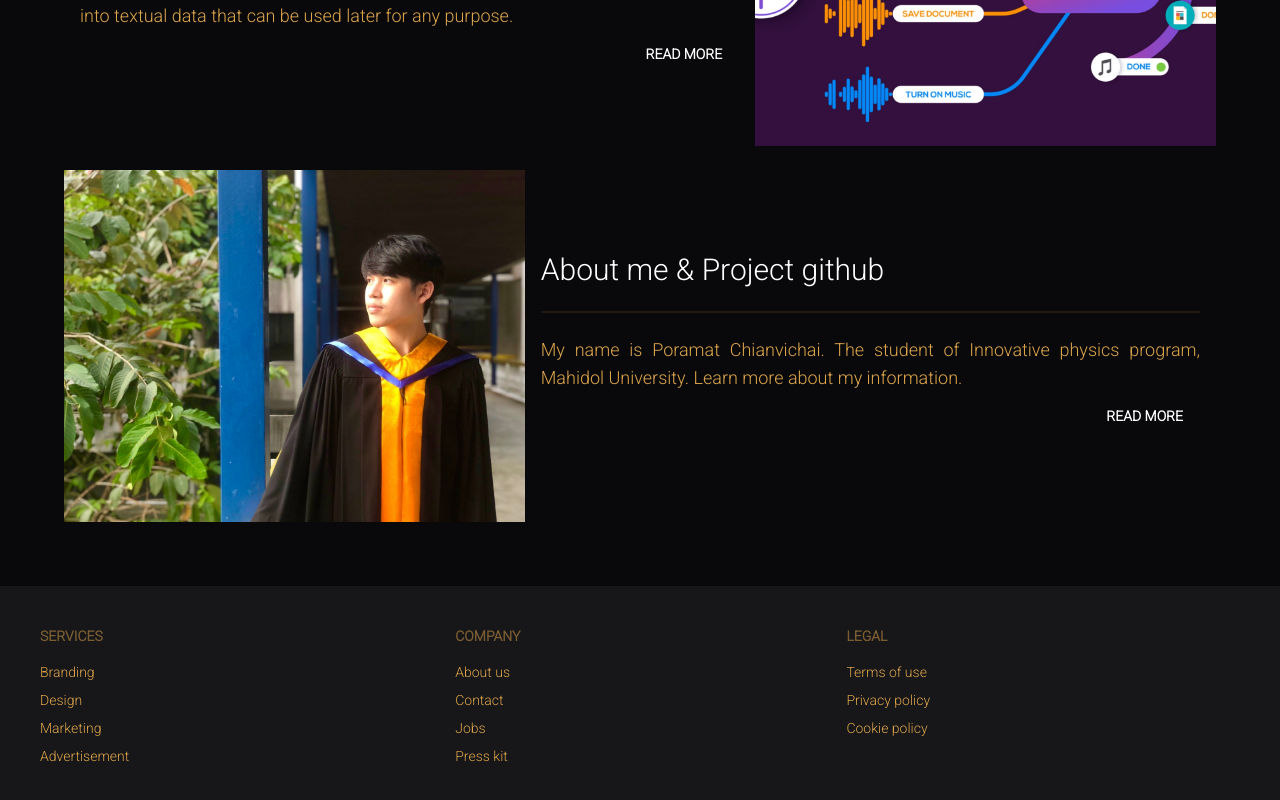
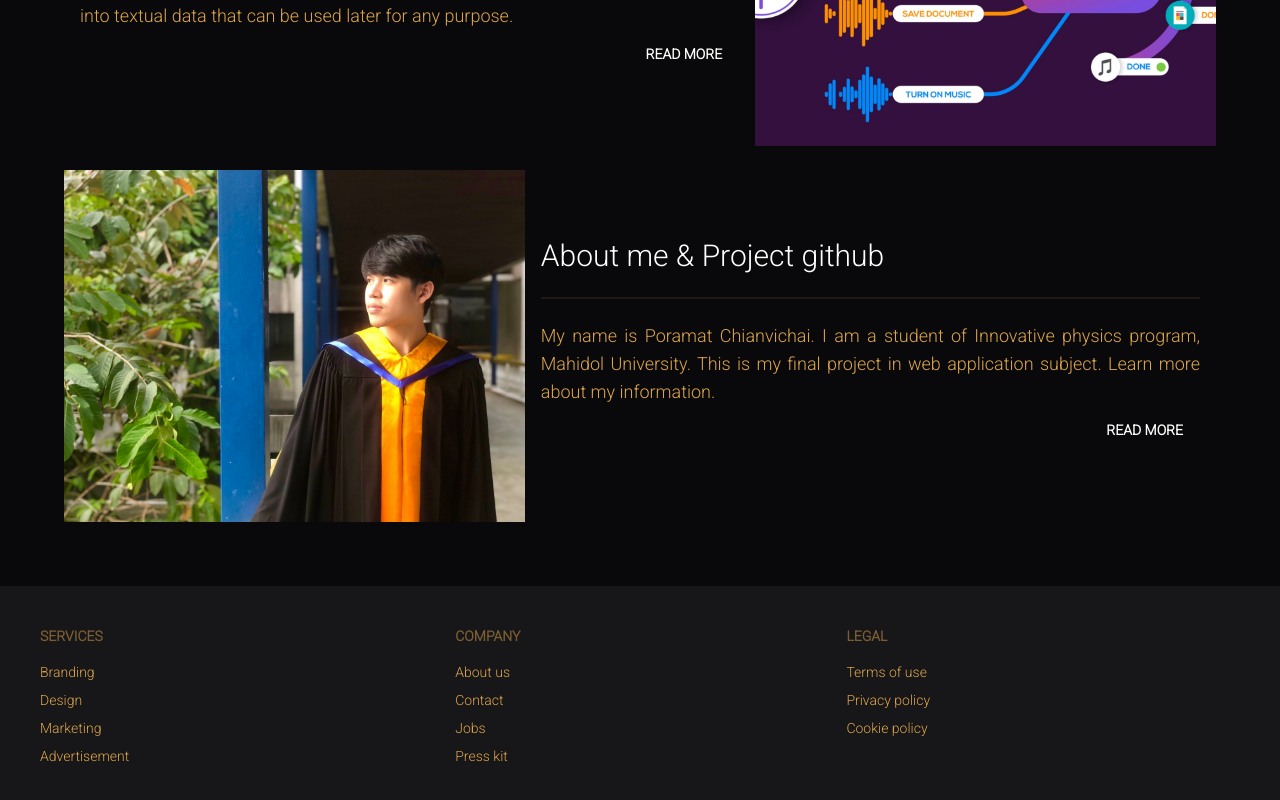
Before and after one commit to PankidT/yt-transcript-generator, a Next.js app: page / in a window 1280 px wide. Shown: the part 1613-2413 px from the top of the page. Built offline with nearby package versions, Linux system fonts and the light colour scheme.

Commit message:
add profile metadata

```diff
--- a/src/pages/index.tsx
+++ b/src/pages/index.tsx
@@ -133,9 +133,9 @@ const Home: NextPage = () => {
                 {/* Add horizontal line */}
                 <div className="divider"></div>
                 <p className="overflow-hidden truncate whitespace-normal text-justify text-lg">
-                  My name is Poramat Chianvichai. The student of Innovative
-                  physics program, Mahidol University. Learn more about my
-                  information.
+                  My name is Poramat Chianvichai. I am a student of Innovative
+                  physics program, Mahidol University. This is my final project
+                  in web application subject. Learn more about my information.
                 </p>
                 <div className="card-actions justify-end">
                   <Link
```
